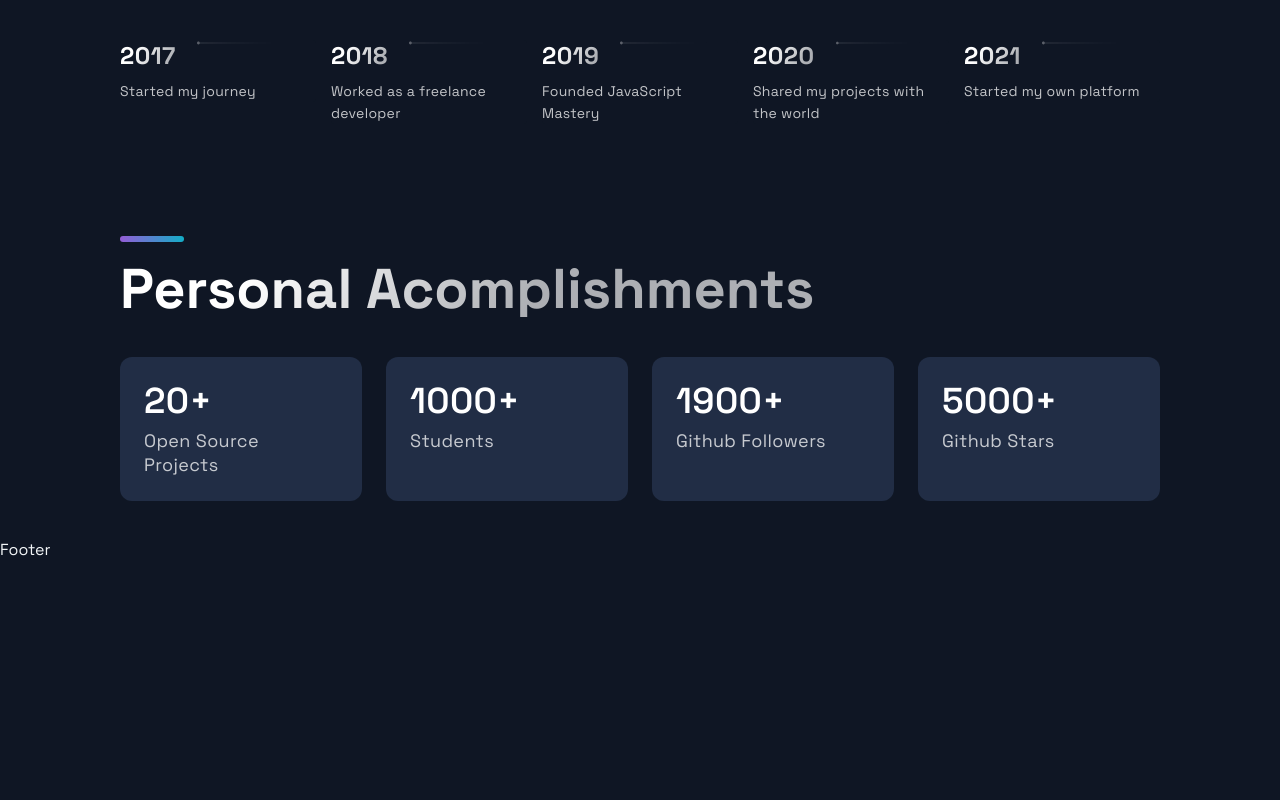
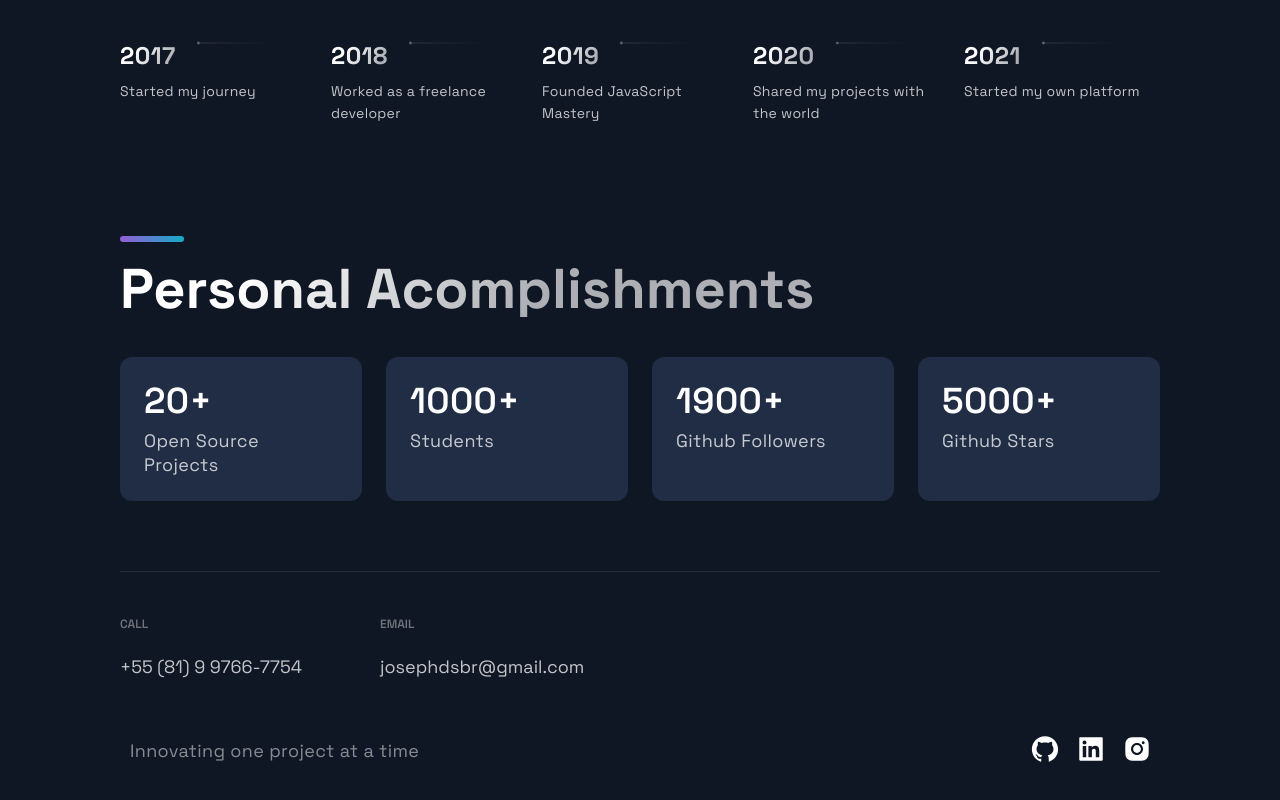
Before and after one commit to josephdsbr/portfolio-next, a Next.js app: page / in a window 1280 px wide. Shown: the part 2839-3639 px from the top of the page. Before the commit the page ends 3399 px from the top, so only its background shows below. Built offline with nearby package versions, Linux system fonts and the light colour scheme.

Commit message:
finishing footer

```diff
--- a/src/components/Footer/Footer.js
+++ /dev/null
@@ -1,15 +0,0 @@
-import React from 'react';
-import { AiFillGithub, AiFillInstagram, AiFillLinkedin } from 'react-icons/ai';
-
-import { SocialIcons } from '../Header/HeaderStyles';
-import { CompanyContainer, FooterWrapper, LinkColumn, LinkItem, LinkList, LinkTitle, Slogan, SocialContainer, SocialIconsContainer } from './FooterStyles';
-
-const Footer = () => {
-  return (
-    <div>
-      Footer
-    </div>
-  );
-};
-
-export default Footer;
--- /dev/null
+++ b/src/components/Footer/Footer.tsx
@@ -0,0 +1,43 @@
+import React from 'react';
+import { AiFillGithub, AiFillInstagram, AiFillLinkedin } from 'react-icons/ai';
+
+import { SocialIcons } from '../Header/HeaderStyles';
+import { CompanyContainer, FooterWrapper, LinkColumn, LinkItem, LinkList, LinkTitle, Slogan, SocialContainer, SocialIconsContainer } from './FooterStyles';
+
+const Footer = () => {
+  return (
+    <FooterWrapper>
+      <LinkList>
+        <LinkColumn>
+          <LinkTitle>Call</LinkTitle>
+          <LinkItem href="tel:5581997667754">+55 (81) 9 9766-7754</LinkItem>
+        </LinkColumn>
+
+        <LinkColumn>
+          <LinkTitle>Email</LinkTitle>
+          <LinkItem href="mailto:josephdsbr@gmail.com">josephdsbr@gmail.com</LinkItem>
+        </LinkColumn>
+      </LinkList>
+      <SocialIconsContainer>
+        <CompanyContainer>
+          <Slogan>Innovating one project at a time</Slogan>
+        </CompanyContainer>
+        <SocialContainer>
+          <SocialIcons href="https://github.com/josephdsbr">
+            <AiFillGithub size="3rem" />
+          </SocialIcons>
+
+          <SocialIcons href="https://www.linkedin.com/in/josephdsbr/">
+            <AiFillLinkedin size="3rem" />
+          </SocialIcons>
+
+          <SocialIcons href="https://github.com/">
+            <AiFillInstagram size="3rem" />
+          </SocialIcons>
+        </SocialContainer>
+      </SocialIconsContainer>
+    </FooterWrapper>
+  );
+};
+
+export default Footer;
```
Also changed, not shown: src/components/Footer/FooterStyles.ts (renamed from src/components/Footer/FooterStyles.js).
